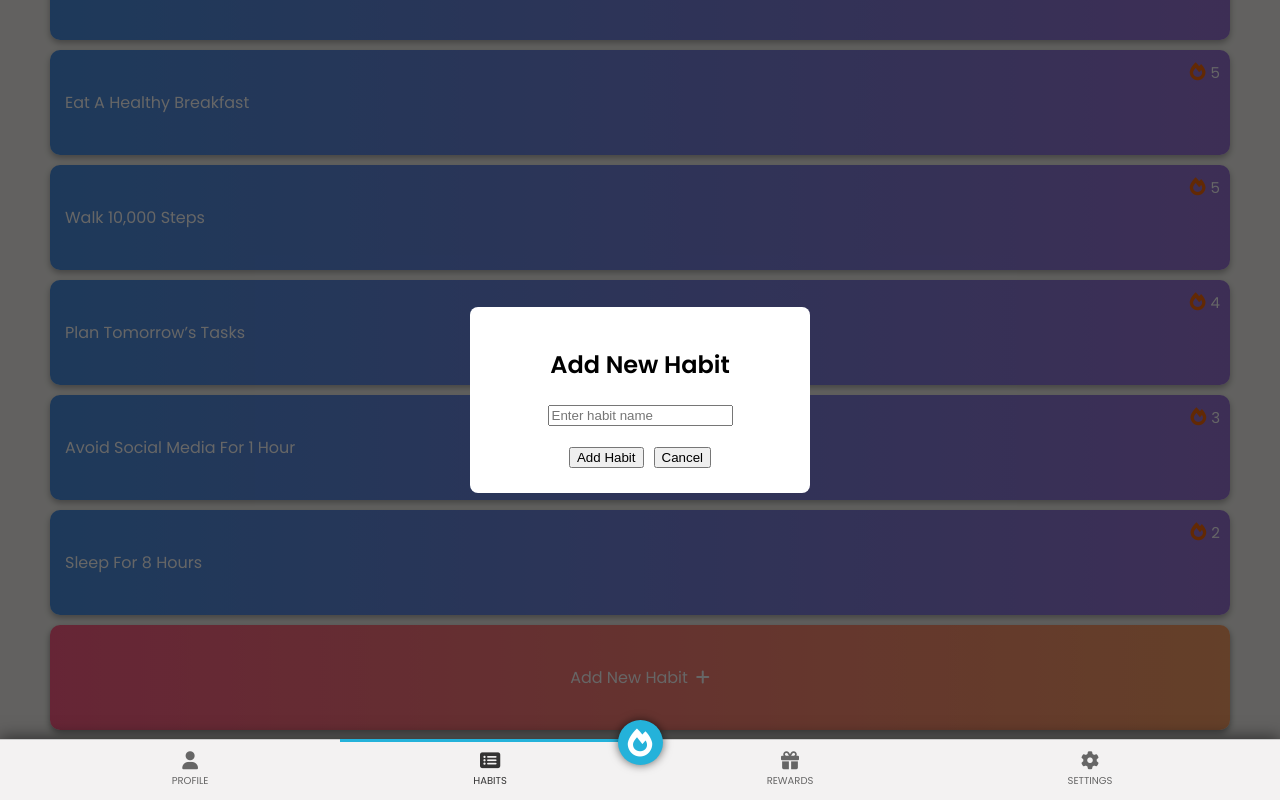
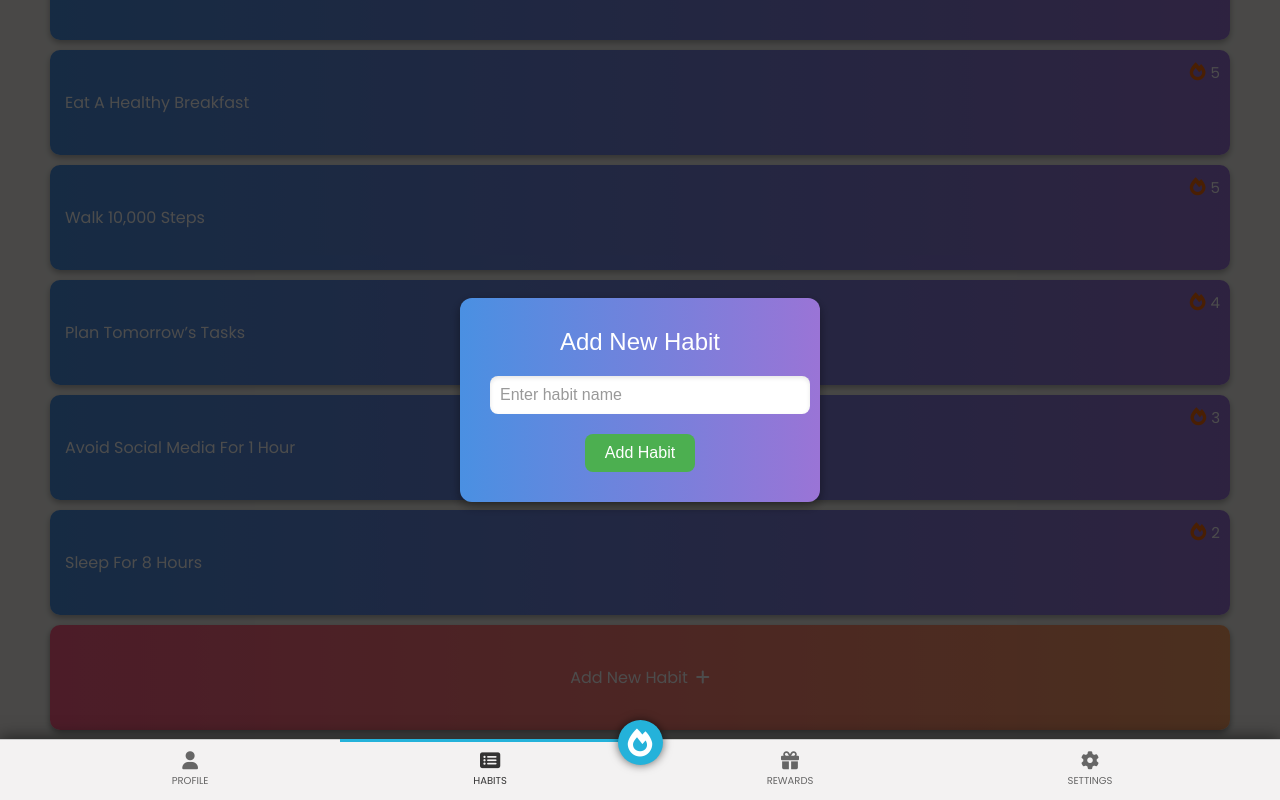
Before and after one commit to joseph-johnson27001/habit-spinner, a Vue app: page / in a window 1280 px wide. Both pictures are taken after a click on the label "Add New Habit". Shown: the part 611-1411 px from the top of the page. Built offline with nearby package versions, Linux system fonts and the light colour scheme.

Commit message:
Modal styles

```diff
--- a/src/components/Habits/AddHabitModal.vue
+++ b/src/components/Habits/AddHabitModal.vue
@@ -8,10 +8,12 @@
         type="text"
         placeholder="Enter habit name"
         @keyup.enter="addHabit"
+        class="habit-input"
       />
       <div class="modal-actions">
-        <button @click="addHabit">Add Habit</button>
-        <button @click="cancel">Cancel</button>
+        <button @click="addHabit" class="modal-button add-button">
+          Add Habit
+        </button>
       </div>
     </div>
   </div>
@@ -34,13 +36,11 @@ export default {
   methods: {
     addHabit() {
       if (this.newHabitName.trim()) {
-        // Emit an event with the new habit name and reset input
         this.$emit("add-habit", this.newHabitName);
         this.newHabitName = "";
       }
     },
     cancel() {
-      // Emit an event to close the modal without adding a habit
       this.$emit("close");
     },
   },
@@ -54,7 +54,7 @@ export default {
   left: 0;
   width: 100%;
   height: 100%;
-  background: rgba(0, 0, 0, 0.6);
+  background: rgba(0, 0, 0, 0.7);
   display: flex;
   align-items: center;
   justify-content: center;
@@ -62,18 +62,60 @@ export default {
 }
 
 .modal-content {
-  background: white;
-  padding: 20px;
-  border-radius: 8px;
+  background: linear-gradient(to right, #4a90e2, #9a74d6);
+  padding: 30px;
+  border-radius: 12px;
   width: 300px;
   text-align: center;
+  box-shadow: 0 4px 12px rgba(0, 0, 0, 0.4);
+  color: white;
+  font-family: Arial, sans-serif;
+}
+
+h2 {
+  margin: 0 0 20px;
+  font-weight: 100;
+}
+
+.habit-input {
+  width: 100%;
+  padding: 10px;
+  border: none;
+  border-radius: 8px;
+  font-size: 16px;
+  outline: none;
+  margin-bottom: 20px;
+  background: white;
+  color: #333;
+  font-family: inherit;
+  box-shadow: inset 0 2px 4px rgba(0, 0, 0, 0.1);
+}
+
+.habit-input::placeholder {
+  color: #999;
 }
 
 .modal-actions {
-  margin-top: 15px;
+  display: flex;
+  justify-content: center;
 }
 
-button {
-  margin: 5px;
+.modal-button {
+  padding: 10px 20px;
+  border: none;
+  border-radius: 8px;
+  font-size: 16px;
+  cursor: pointer;
+  transition: background-color 0.3s ease;
+  font-family: inherit;
+}
+
+.add-button {
+  background: #4caf50;
+  color: white;
+}
+
+.add-button:hover {
+  background: #45a049;
 }
 </style>
```
